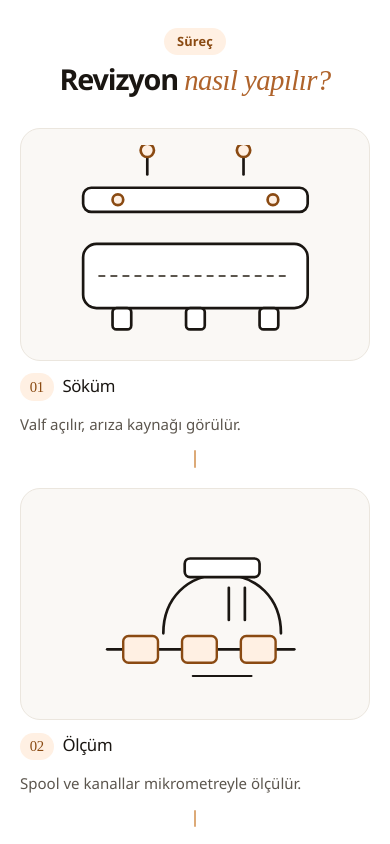
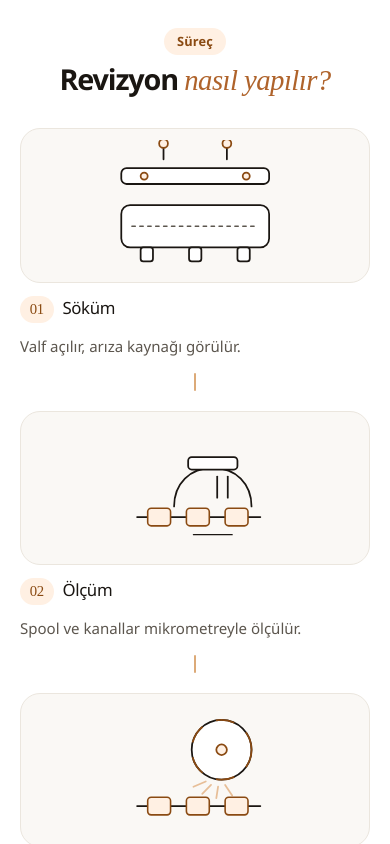
Before and after one commit to serdargurkanc-create/bn-hidrovalf-web, a Next.js app: page / in a window 390 px wide. Shown: the part 3760-4604 px from the top of the page. Built offline with nearby package versions, Linux system fonts and the light colour scheme.

Commit message:
Mobil süreç kartlarını biraz daha kompakt yap
Co-authored-by: Serdar Gürkan Çetinkaya <serdargurkanc-create@users.noreply.github.com>

```diff
--- a/app/globals.css
+++ b/app/globals.css
@@ -1639,7 +1639,11 @@ html.js:not(.reduced) .anim.in .bn-rec-dot { animation: sc-blink 1.2s ease infin
   }
   .story-step .story-scene {
     border-radius: var(--r);
-    padding: 1rem 0.85rem 0.85rem;
+    padding: 0.65rem 0.55rem;
+  }
+  .story-step .story-scene svg {
+    max-height: 132px;
+    margin-inline: auto;
   }
   .story-step .story-no {
     display: inline-flex;
```
